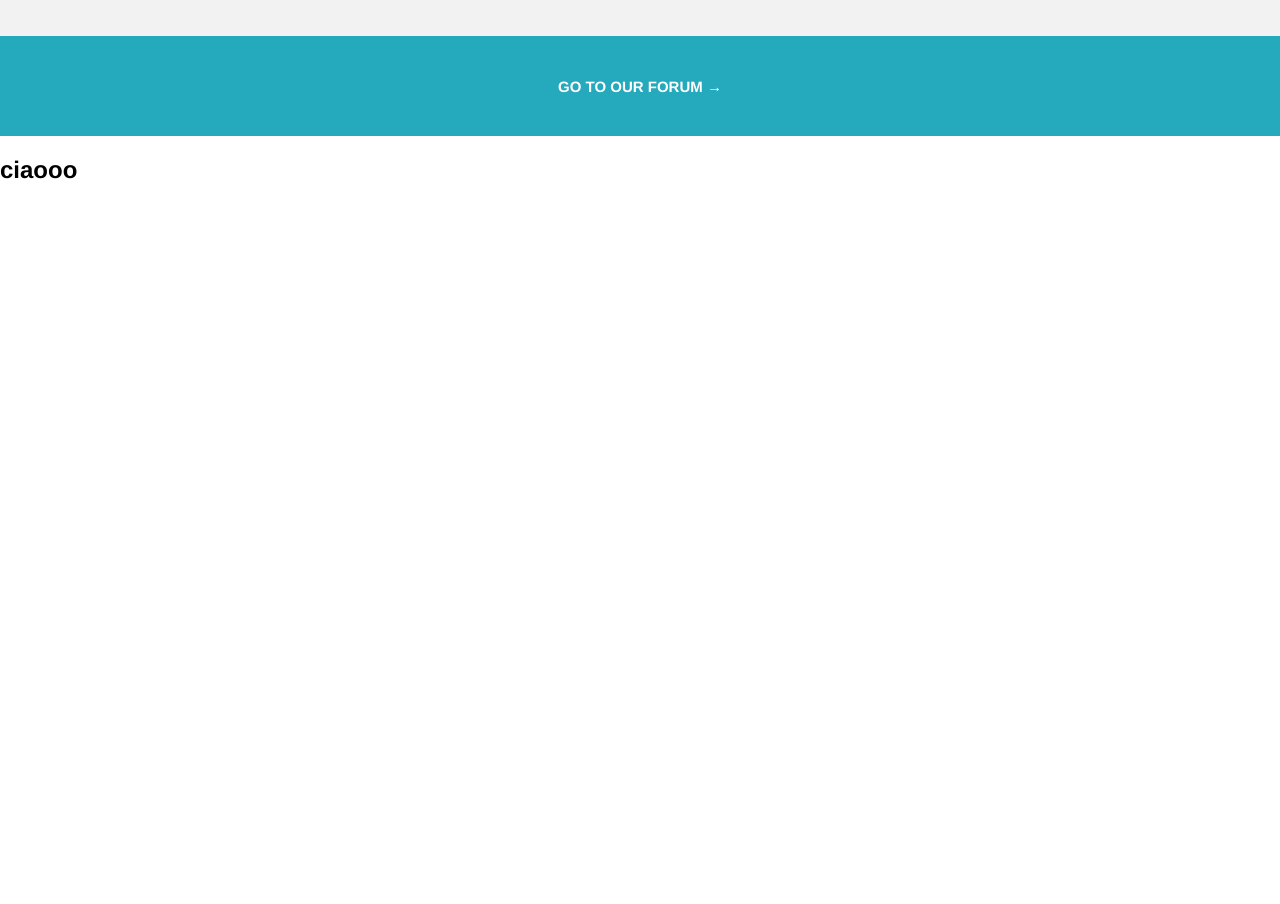
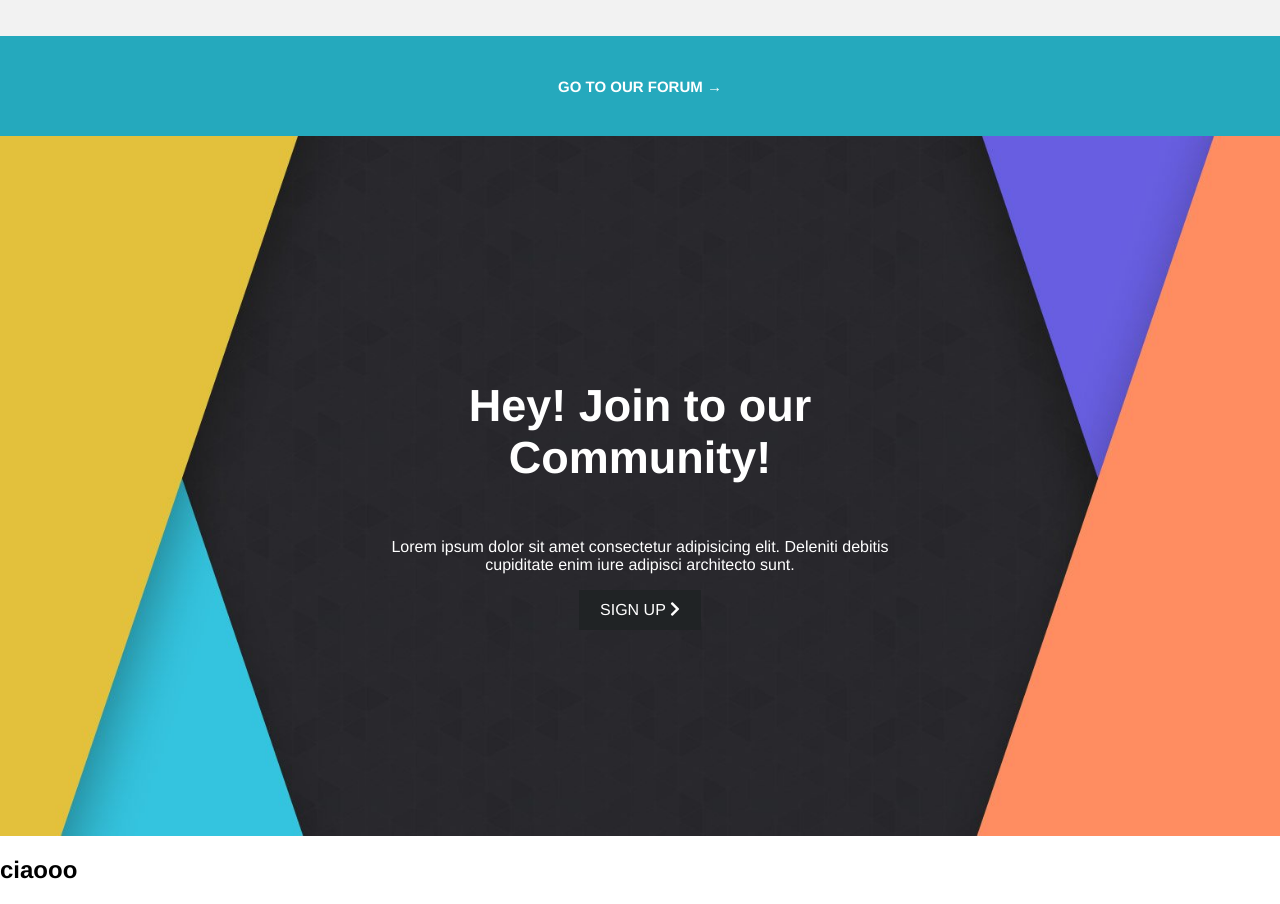
Before and after one commit to DamianoLandi/proj-html-vuejs, a Vue app: page / in a window 1280 px wide. Shown: the part 4940-5844 px from the top of the page. Before the commit the page ends 5144 px from the top, so only its background shows below. Built offline with nearby package versions, Linux system fonts and the light colour scheme.

Commit message:
Register

```diff
--- a/src/App.vue
+++ b/src/App.vue
@@ -41,5 +41,10 @@ body{
     width: 800px;
     margin: auto;
   }
+
+  .container-xs{
+    width: 500px;
+    margin: auto;
+  }
 }
 </style>
--- a/src/components/Main.vue
+++ b/src/components/Main.vue
@@ -56,6 +56,11 @@
                 <a href="#">Go to our forum &rarr;</a>
             </div>
         </section>
+        <section id="join">
+            <div class="register">
+                <Register/>
+            </div>
+        </section>
     </main>
 </template>
 
@@ -67,6 +72,7 @@ import Featured from "./Featured.vue"
 import FeaturedSmall from "./FeaturedSmall.vue"
 import CardSmall from "./CardSmall.vue"
 import ForumCard from "./ForumCard.vue"
+import Register from "./Register.vue"
 
 export default {
     name: "Footer",
@@ -77,7 +83,8 @@ export default {
         Featured,
         FeaturedSmall,
         CardSmall,
-        ForumCard
+        ForumCard,
+        Register,
     },
     data(){
         return{
@@ -275,4 +282,8 @@ ul{
     background-color: #F2F2F2;
 }
 
+.register{
+    height: 700px;
+}
+
 </style>
--- /dev/null
+++ b/src/components/Register.vue
@@ -0,0 +1,48 @@
+<template>
+    <div class="register-bg">
+        <div class="container-xs">
+            <h2>Hey! Join to our Community!</h2>
+            <p>Lorem ipsum dolor sit amet consectetur adipisicing elit. Deleniti debitis cupiditate enim iure adipisci architecto sunt.</p>
+            <a href="#">Sign up <i class="fas fa-chevron-right"></i></a>
+        </div>
+    </div>
+</template>
+
+<script>
+export default {
+    name: "Register"
+}
+</script>
+
+<style scoped>
+    .register-bg{
+        height: 100%;
+        background-image: url("../assets/img/join_now_cta_bg.jpg");
+        background-size: cover;
+        background-position: center;
+        color: white;
+    }
+
+    .container-xs{
+        height: 100%;
+        display: flex;
+        flex-direction: column;
+        justify-content: center;
+        align-items: center;
+        text-align: center;
+    }
+
+    h2{
+        font-size: 45px;
+    }
+
+    a{
+        color: white;
+        background-color: #202325;
+        border: 1px solid #202325;
+        text-transform: uppercase;
+        padding: 10px 20px;
+        cursor: pointer;
+        text-decoration: none;
+    }
+</style>
```
Also changed, not shown: 7 other files (tests, documents, lock files or other folders).
